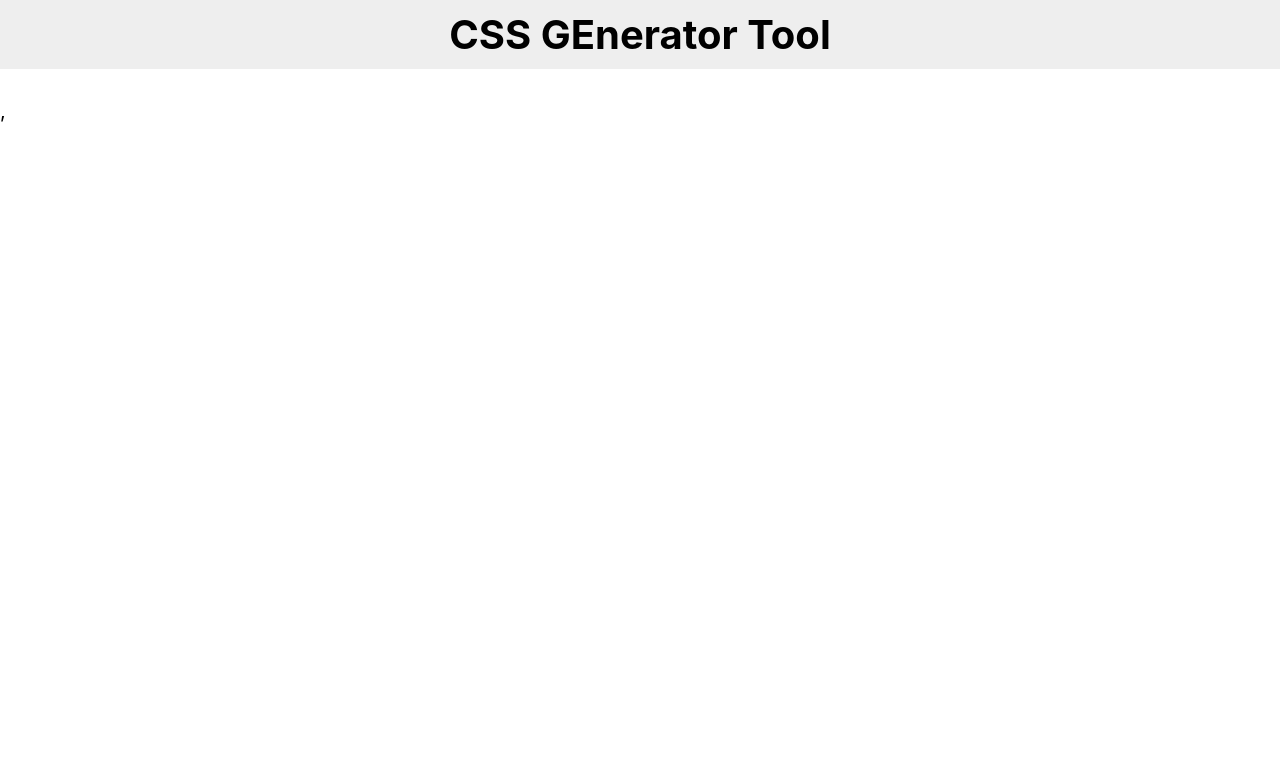
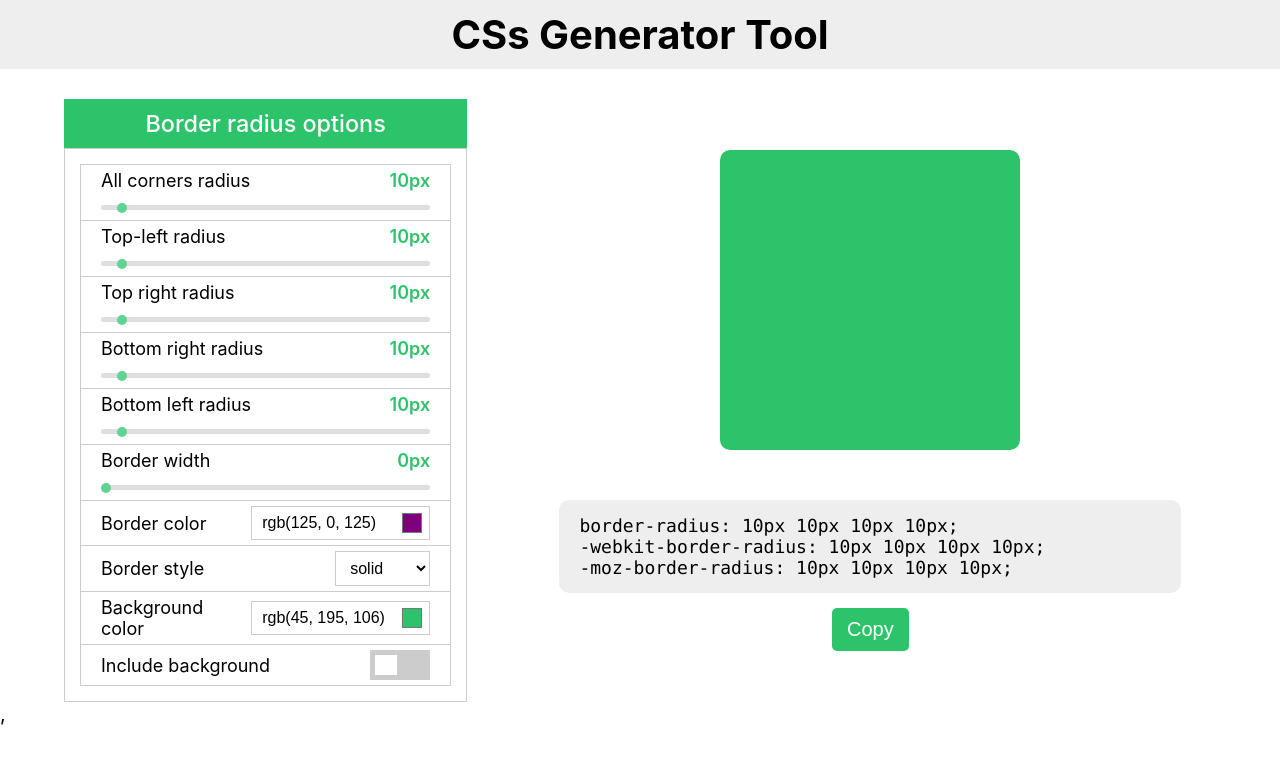
Before and after one commit to duonghaipham/css-generator, a React (Create React App) app: page /border-radius in a window 1280 px wide. Shown: the top 762 px of the page. Built offline with nearby package versions, Linux system fonts and the light colour scheme.

Commit message:
Finish border radius

```diff
--- a/public/index.html
+++ b/public/index.html
@@ -6,7 +6,7 @@
     <meta name="viewport" content="width=device-width, initial-scale=1" />
     <meta name="description" content="Web site created using create-react-app" />
     <link rel="manifest" href="%PUBLIC_URL%/manifest.json" />
-    <title>CSS GEnerator</title>
+    <title>CSGT</title>
   </head>
   <body>
     <noscript>You need to enable JavaScript to run this app.</noscript>
--- a/src/App.js
+++ b/src/App.js
@@ -3,16 +3,18 @@ import Home from './components/Home';
 import BoxShadow from './components/BoxShadow';
 import TextShadow from './components/TextShadow';
 import Cursor from './components/Cursor';
+import BorderRadius from './components/BorderRadius';
 
 const App = () => {
   return (
     <>
-      <h1>CSS GEnerator Tool</h1>
+      <h1>CSs Generator Tool</h1>
       <Switch>
         <Route path='/' component={Home} exact />
         <Route path='/box-shadow' component={BoxShadow} />
         <Route path='/text-shadow' component={TextShadow} />
         <Route path='/cursor' component={Cursor} />
+        <Route path='/border-radius' component={BorderRadius} />
       </Switch>
     </>
   );
--- /dev/null
+++ b/src/components/BorderRadius.js
@@ -0,0 +1,216 @@
+import {hexToRgb, rgbToHex} from './color';
+import {useRef, useState} from 'react';
+
+const BorderRadius = () => {
+  const [allCornersRadius, setAllCornersRadius] = useState('10');
+  const [topLeftRadius, setTopLeftRadius] = useState('10');
+  const [topRightRadius, setTopRightRadius] = useState('10');
+  const [bottomRightRadius, setBottomRightRadius] = useState('10');
+  const [bottomLeftRadius, setBottomLeftRadius] = useState('10');
+  const [borderWidth, setBorderWidth] = useState('0');
+  const [borderColor, setBorderColor] = useState({r: 125, g: 0, b: 125});
+  const [borderStyle, setBorderStyle] = useState('solid');
+  const [backgroundColor, setBackgroundColor] = useState({r: 45, g: 195, b: 106});
+  const [includeBackground, setIncludeBackground] = useState(false);
+  const [copied, setCopied] = useState(false);
+
+  const borderColorText = useRef();
+  const backgroundColorText = useRef();
+  const outputText = useRef();
+
+  const listStyles = ['solid', 'dotted', 'dashed', 'double', 'groove', 'ridge', 'inset', 'outset', 'none', 'hidden'];
+
+  const handleAllCornersChange = event => {
+    setAllCornersRadius(event.target.value);
+    setTopLeftRadius(event.target.value);
+    setTopRightRadius(event.target.value);
+    setBottomRightRadius(event.target.value);
+    setBottomLeftRadius(event.target.value);
+    setCopied(false);
+  }
+
+  const handleTopLeftRadiusChange = event => {
+    setTopLeftRadius(event.target.value);
+    setCopied(false);
+  }
+
+  const handleTopRightRadiusChange = event => {
+    setTopRightRadius(event.target.value);
+    setCopied(false);
+  }
+  const handleBottomRightRadiusChange = event => {
+    setBottomRightRadius(event.target.value);
+    setCopied(false);
+  }
+
+  const handleBottomLeftRadiusChange = event => {
+    setBottomLeftRadius(event.target.value);
+    setCopied(false);
+  }
+
+  const handleBorderWidthChange = event => {
+    setBorderWidth(event.target.value);
+    setCopied(false);
+  }
+
+  const handleBorderColorTextChange = event => {
+    const rgb = event.target.value.match(/[0-9]+/g);
+    if (rgb !== null && rgb.length === 3) {
+      setBorderColor({r: parseInt(rgb[0]), g: parseInt(rgb[1]), b: parseInt(rgb[2])});
+      setCopied(false);
+    }
+  }
+
+  const handleBorderColorChooserChange = event => {
+    const rgb = hexToRgb(event.target.value);
+    setBorderColor(rgb);
+    setCopied(false);
+    borderColorText.current.value = `rgb(${rgb.r}, ${rgb.g}, ${rgb.b})`;
+  }
+
+  const handleBorderStyleChange = event => {
+    setBorderStyle(event.target.value);
+    setCopied(false);
+  }
+
+  const handleBackgroundColorTextChange = event => {
+    const rgb = event.target.value.match(/[0-9]+/g);
+    if (rgb !== null && rgb.length === 3) {
+      setBackgroundColor({r: parseInt(rgb[0]), g: parseInt(rgb[1]), b: parseInt(rgb[2])});
+      setCopied(false);
+    }
+  }
+
+  const handleBackgroundColorChooserChange = event => {
+    const rgb = hexToRgb(event.target.value);
+    setBackgroundColor(rgb);
+    setCopied(false);
+    backgroundColorText.current.value = `rgb(${rgb.r}, ${rgb.g}, ${rgb.b})`;
+  }
+
+  const handleIncludeBackgroundChange = event => {
+    setIncludeBackground(event.target.checked);
+    setCopied(false);
+  }
+
+  const handleCopyClick = event => {
+    navigator.clipboard.writeText(outputText.current);
+    setCopied(true);
+  }
+
+  const borderRadiusValue = `${topLeftRadius}px ${topRightRadius}px ${bottomRightRadius}px ${bottomLeftRadius}px`;
+  const borderValue = `${borderWidth}px ${borderStyle} ${rgbToHex(borderColor.r, borderColor.g, borderColor.b)}`;
+  const backgroundValue = `${rgbToHex(backgroundColor.r, backgroundColor.g, backgroundColor.b)}`;
+
+  const createOutputArr = () => {
+    const outputArr = [];
+    outputArr.push(`border-radius: ${borderRadiusValue};`, <br/>);
+    outputArr.push(`-webkit-border-radius: ${borderRadiusValue};`, <br />);
+    outputArr.push(`-moz-border-radius: ${borderRadiusValue};`, <br />);
+    if (borderWidth > 0)
+      outputArr.push(`border: ${borderValue};`, <br />);
+    if (includeBackground)
+      outputArr.push(`background: ${backgroundValue};`);
+    return outputArr;
+  }
+
+  return (
+    <div className="function-container">
+      <div className="custom-container">
+        <h3 className="header">Border radius options</h3>
+        <ul className="custom-list">
+          <li className="custom-item">
+            <div className="meta">
+              <label>All corners radius</label>
+              <span className="value">{allCornersRadius}px</span>
+            </div>
+            <input type='range' min='0' max='200' defaultValue='10' className='range-slider' onChange={handleAllCornersChange} />
+          </li>
+          <li className='custom-item'>
+            <div className='meta'>
+              <label>Top-left radius</label>
+              <span className='value'>{topLeftRadius}px</span>
+            </div>
+            <input type='range' min='0' max='200' value={topLeftRadius} className='range-slider' onChange={handleTopLeftRadiusChange} />
+          </li>
+          <li className='custom-item'>
+            <div className='meta'>
+              <label>Top right radius</label>
+              <span className='value'>{topRightRadius}px</span>
+            </div>
+            <input type='range' min='0' max='200' value={topRightRadius} className='range-slider' onChange={handleTopRightRadiusChange} />
+          </li>
+          <li className='custom-item'>
+            <div className='meta'>
+              <label>Bottom right radius</label>
+              <span className='value'>{bottomRightRadius}px</span>
+            </div>
+            <input type='range' min='0' max='200' value={bottomRightRadius} className='range-slider' onChange={handleBottomRightRadiusChange} />
+          </li>
+          <li className='custom-item'>
+            <div className='meta'>
+              <label>Bottom left radius</label>
+              <span className='value'>{bottomLeftRadius}px</span>
+            </div>
+            <input type='range' min='0' max='200' value={bottomLeftRadius} className='range-slider' onChange={handleBottomLeftRadiusChange} />
+          </li>
+          <li className='custom-item'>
+            <div className='meta'>
+              <label>Border width</label>
+              <span className='value'>{borderWidth}px</span>
+            </div>
+            <input type='range' min='0' max='200' defaultValue='0' className='range-slider' onChange={handleBorderWidthChange} />
+          </li>
+          <li className='custom-item item-inline'>
+            <div className='meta'>
+              <label>Border color</label>
+            </div>
+            <div className='color-picker'>
+              <input type='text' className='color-text' ref={borderColorText} defaultValue='rgb(125, 0, 125)' onChange={handleBorderColorTextChange} />
+              <input type='color' className='color-chooser' value={rgbToHex(borderColor.r, borderColor.g, borderColor.b)} onChange={handleBorderColorChooserChange} />
+            </div>
+          </li>
+          <li className='custom-item item-inline'>
+            <div className='meta'>
+              <label>Border style</label>
+            </div>
+            <select className='combobox' onChange={handleBorderStyleChange}>
+              {listStyles.map(style => <option>{style}</option>)}
+            </select>
+          </li>
+          <li className='custom-item item-inline'>
+            <div className='meta'>
+              <label>Background color</label>
+            </div>
+            <div className='color-picker'>
+              <input type='text' className='color-text' ref={backgroundColorText} defaultValue='rgb(45, 195, 106)' onChange={handleBackgroundColorTextChange} />
+              <input type='color' className='color-chooser' value={rgbToHex(backgroundColor.r, backgroundColor.g, backgroundColor.b)} onChange={handleBackgroundColorChooserChange} />
+            </div>
+          </li>
+          <li className='custom-item item-inline'>
+            <div className='meta'>
+              <label>Include background</label>
+            </div>
+            <label className='switch-slider'>
+              <input type='checkbox' onChange={handleIncludeBackgroundChange} className='checkbox'/>
+              <span className='slider' />
+            </label>
+          </li>
+        </ul>
+      </div>
+      <div className='result-container'>
+        <div className='preview'>
+          <div className='test-box test-box-2' style={{ borderRadius: borderRadiusValue, border: borderValue, background: backgroundValue }} />
+        </div>
+        <div className='output'>
+          <p className='text' ref={outputText}>
+            {createOutputArr().map(item => item)}
+          </p>
+          <button className='copy' onClick={handleCopyClick}>{(copied) ? 'Copied' : 'Copy'}</button>
+        </div>
+      </div>
+    </div>
+  );
+}
+
+export default BorderRadius;
--- a/src/components/BoxShadow.js
+++ b/src/components/BoxShadow.js
@@ -103,7 +103,7 @@ const BoxShadow = () => {
             </div>
             <input type='range' min='-200' max='200' defaultValue='0' className='range-slider' onChange={handleSpreadRadiusChange} />
           </li>
-          <li className='custom-item'>
+          <li className='custom-item item-inline'>
             <div className='meta'>
               <label>Shadow color</label>
             </div>
@@ -119,7 +119,7 @@ const BoxShadow = () => {
             </div>
             <input type='range' min='0' max='1' step='0.01' defaultValue='0.5' className='range-slider' onChange={handleColorOpacityChange} />
           </li>
-          <li className='custom-item'>
+          <li className='custom-item item-inline'>
             <div className='meta'>
               <label>Inset</label>
             </div>
@@ -132,7 +132,7 @@ const BoxShadow = () => {
       </div>
       <div className='result-container'>
         <div className='preview'>
-          <div className='test-box' style={{ boxShadow: value }} />
+          <div className='test-box test-box-1' style={{ boxShadow: value }} />
         </div>
         <div className='output'>
           <p className='text' ref={outputText}>
--- a/src/components/Home.js
+++ b/src/components/Home.js
@@ -9,7 +9,7 @@ const Home = () => {
       <section className='option'>Gradient</section>
       <Link to='/cursor' className='option'>CSS Cursor</Link>
       <section className='option'>Border</section>
-      <section className='option'>Border Radius</section>
+      <Link to='/border-radius' className='option'>Border Radius</Link>
       <section className='option'>Transform</section>
       <section className='option'>RGBA & Hex Color</section>
       <section className='option'>Filter</section>
--- a/src/components/TextShadow.js
+++ b/src/components/TextShadow.js
@@ -81,7 +81,7 @@ const TextShadow = () => {
             </div>
             <input type='range' min='0' max='50' defaultValue='2' className='range-slider' onChange={handleBlurRadiusChange} />
           </li>
-          <li className='custom-item'>
+          <li className='custom-item item-inline'>
             <div className='meta'>
               <label>Shadow color</label>
             </div>
--- a/src/styles/general.scss
+++ b/src/styles/general.scss
@@ -37,7 +37,6 @@
 .switch-slider {
   position: relative;
   display: inline-block;
-  margin-top: 0.5rem;
   width: 60px;
   height: 30px;
 
@@ -85,7 +84,6 @@
   display: flex;
   align-items: center;
   width: fit-content;
-  margin-top: 0.5rem;
   border: 1px #ccc solid;
 
   .color-text {
@@ -106,6 +104,15 @@
       padding: 0;
     }
   }
+}
+
+// Combobox
+.combobox {
+  border: 1px solid #ccc;
+  padding: 7px 10px;
+  background: none;
+  font-size: 16px;
+  outline: none;
 }
 
 .function-container {
@@ -129,6 +136,13 @@
       border: 1px #ccc solid;
       padding: 0.75rem;
       list-style-type: none;
+
+      .item-inline {
+        display: flex;
+        flex-direction: row;
+        align-items: center;
+        justify-content: space-between;
+      }
 
       .custom-item {
         $border-cursor: 1px #ccc solid;
@@ -176,9 +190,17 @@
 
     .preview {
       .test-box {
+        background-color: #2dc36a;
+      }
+
+      .test-box-1 {
         width: 300px;
         height: 200px;
-        background-color: #2dc36a;
+      }
+
+      .test-box-2 {
+        width: 300px;
+        height: 300px;
       }
 
       .test-text {
```
